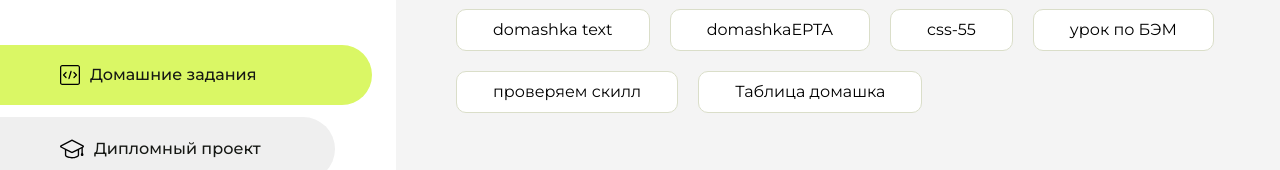
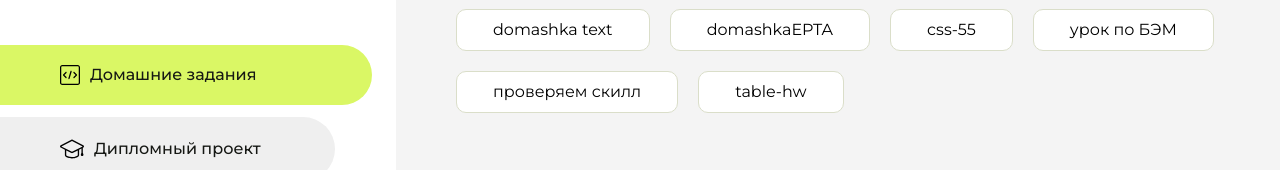
Before and after one commit to Olzheke026/homework, a plain HTML site: page index.html in a window 1280 px wide. Shown: the part 291-461 px from the top of the page. Drawn offline with Linux system fonts and the light colour scheme.

Commit message:
Update index.html

```diff
--- a/index.html
+++ b/index.html
@@ -122,8 +122,8 @@
                      <li class="content__list-item">
                         <a href="проверяем скилл/index.html">проверяем скилл</a>
                     </li>
-                     <li class="content__list-item">
-                        <a href="Таблица">Таблица домашка</a>
+                   <li class="content__list-item">
+                        <a href="table-hw/index.html">table-hw</a>
                     </li>
                 </ul>
             </div>
```
